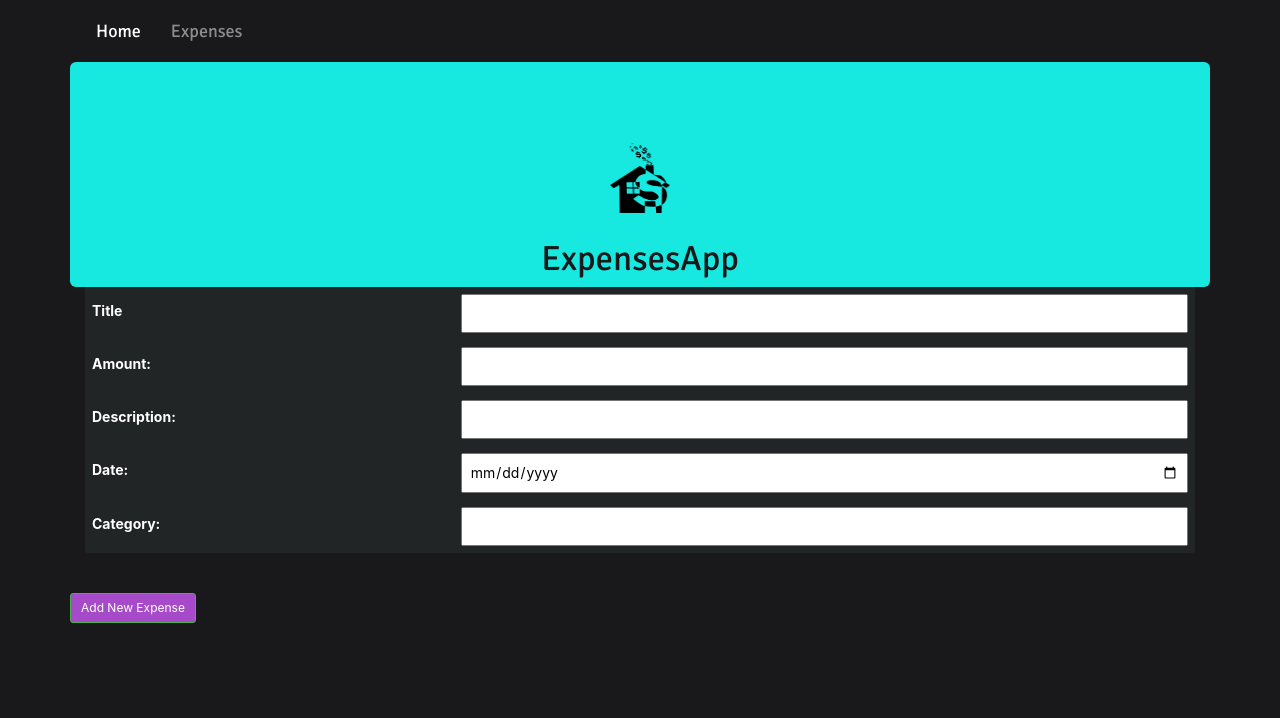
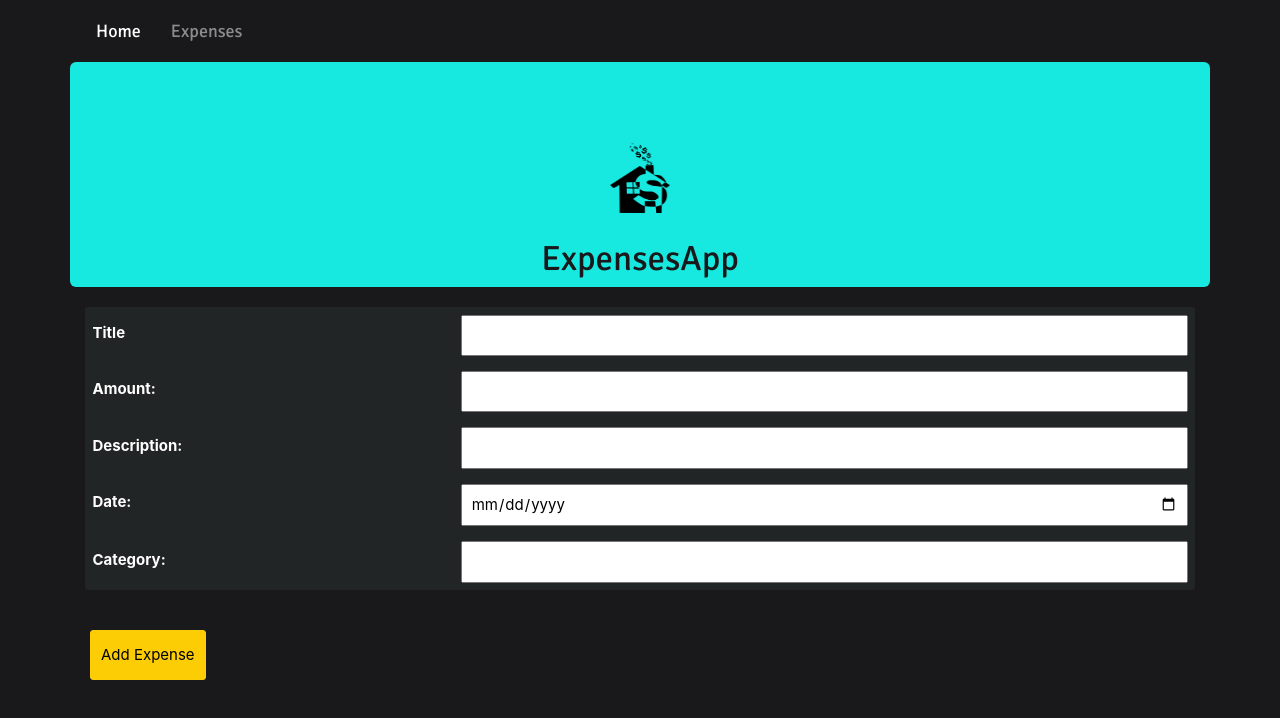
Before and after one commit to ElliLoes/project3_ExpenseApp, a React (Create React App) app in the folder client/: page /expenses/add in a window 1280 px wide. Shown: the top 718 px of the page. Built offline with nearby package versions, Linux system fonts and the light colour scheme.

Commit message:
Changing add expense page

```diff
--- a/client/src/pages/AddExpense/index.js
+++ b/client/src/pages/AddExpense/index.js
@@ -48,7 +48,7 @@ class AddExpense extends React.Component {
                 </fieldset>
                 <div className='button-center'>
                     <br />
-                    <Button bsStyle="success" bsSize="small" onClick={this.onClick}>Add New Expense</Button>
+                    <Button bsStyle="success" bsSize="small" onClick={this.onClick}>Add Expense</Button>
                 </div>
             </div>
         );
--- a/client/src/pages/AddExpense/style.css
+++ b/client/src/pages/AddExpense/style.css
@@ -1,6 +1,6 @@
-
 fieldset {
     background-color: rgb(34, 37, 37);
+    font-size: 15px;
     list-style-type: none;
     padding: 0;
     border-radius: 3px;
@@ -8,6 +8,7 @@ fieldset {
     margin-left: 15px;
     padding-right: 5px;
     padding-left: 5px;
+    margin-top: 20px;
     cursor: pointer;
 }
 
@@ -16,31 +17,40 @@ fieldset {
     justify-content: flex-end;
     padding: .5em;
 }
-  .form-row > label {
+
+.form-row>label {
     padding: .5em 1em .5em 0;
     flex: 1;
 }
-  .form-row > input {
+
+.form-row>input {
     flex: 2;
 }
-  .form-row > input,
-  .form-row > button {
+
+.form-row>input, .form-row>button {
     padding: .5em;
 }
-  .form-row > button {
+
+.form-row>button {
     background: gray;
     color: white;
     border: 0;
 }
 
-  button {
-      margin-right: 15px;
+.btn-group-sm>.btn, .btn-sm {
+    margin-left: 20px;
+    height: 50px;
+    background-color: #fccd04!important;
+    border-color: #fccd04;
+    color: black;
+    margin-bottom: 20px;
+    font-size: 15px;
 }
 
-input, select, textarea{
+input, select, textarea {
     color: black;
 }
 
 textarea:focus, input:focus {
-    color:black;
+    color: black;
 }
--- a/client/src/pages/LoginPage/style.css
+++ b/client/src/pages/LoginPage/style.css
@@ -1,7 +1,7 @@
 
 
   .Login form {
-    margin: 0 auto;
+    margin: 20px auto;
     max-width: 320px;
   }
 
```
Lines whose indentation alone changed are shown as unchanged.
